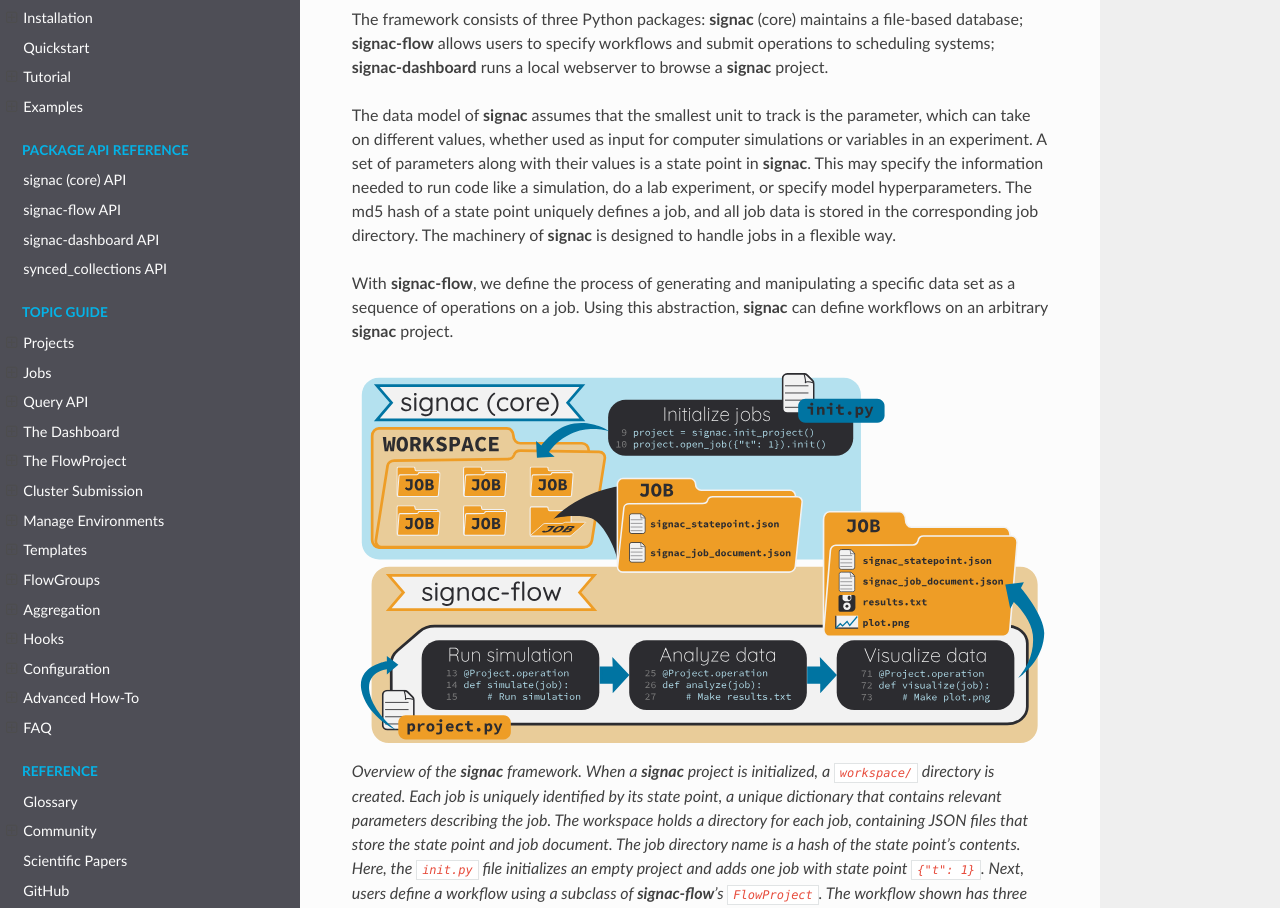
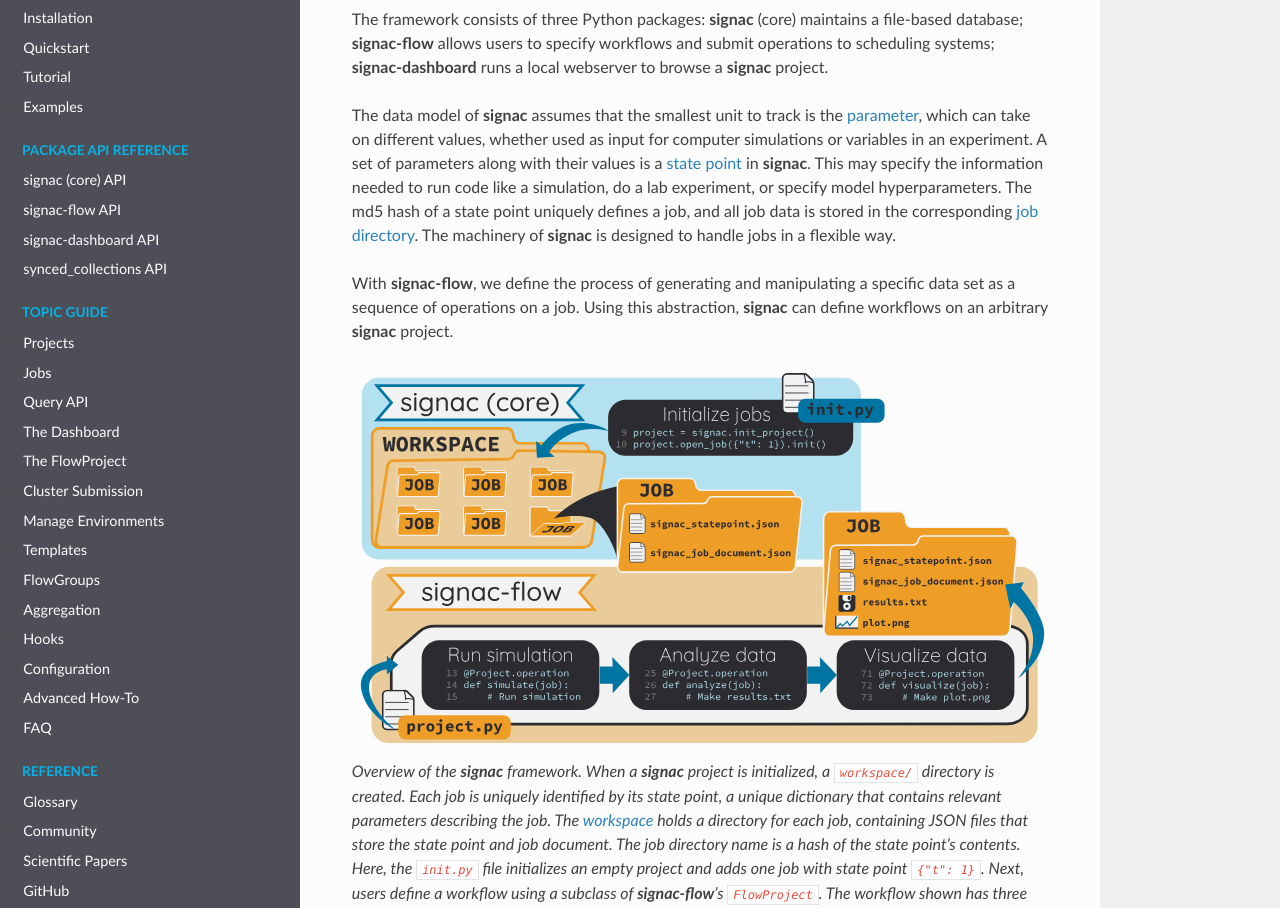
Before and after one commit to glotzerlab/signac-docs, a Sphinx documentation site: the page built from docs/source/intro.rst, in a window 1280 px wide and 1400 px high. Shown: the part 343-1251 px from the top of the window. Built offline with Sphinx 7.4.7 and the Read the Docs theme 2.0.0, drawn with Linux system fonts in a browser that asks for light colours; some of the changed lines change nothing that is shown.

Commit message:
Add links to glossary

```diff
--- a/docs/source/intro.rst
+++ b/docs/source/intro.rst
@@ -11,10 +11,10 @@ Typical examples include hyperparameter optimization for machine learning applic
 
 The framework consists of three Python packages: **signac** (core) maintains a file-based database; **signac-flow** allows users to specify workflows and submit operations to scheduling systems; **signac-dashboard** runs a local webserver to browse a **signac** project.
 
-The data model of **signac** assumes that the smallest unit to track is the parameter, which can take on different values, whether used as input for computer simulations or variables in an experiment.
-A set of parameters along with their values is a state point in **signac**.
+The data model of **signac** assumes that the smallest unit to track is the :term:`parameter`, which can take on different values, whether used as input for computer simulations or variables in an experiment.
+A set of parameters along with their values is a :term:`state point` in **signac**.
 This may specify the information needed to run code like a simulation, do a lab experiment, or specify model hyperparameters.
-The md5 hash of a state point uniquely defines a job, and all job data is stored in the corresponding job directory.
+The md5 hash of a state point uniquely defines a job, and all job data is stored in the corresponding :term:`job directory`.
 The machinery of **signac** is designed to handle jobs in a flexible way.
 
 With **signac-flow**, we define the process of generating and manipulating a specific data set as a sequence of operations on a job.
@@ -27,7 +27,7 @@ Using this abstraction, **signac** can define workflows on an arbitrary **signac
     Overview of the **signac** framework.
     When a **signac** project is initialized, a ``workspace/`` directory is created.
     Each job is uniquely identified by its `state point`, a unique dictionary that contains relevant parameters describing the job.
-    The workspace holds a directory for each job, containing JSON files that store the state point and job document.
+    The :term:`workspace` holds a directory for each job, containing JSON files that store the state point and job document.
     The job directory name is a hash of the state point's contents.
     Here, the ``init.py`` file initializes an empty project and adds one job with state point ``{"t": 1}``.
     Next, users define a workflow using a subclass of **signac-flow**'s ``FlowProject``.
```
